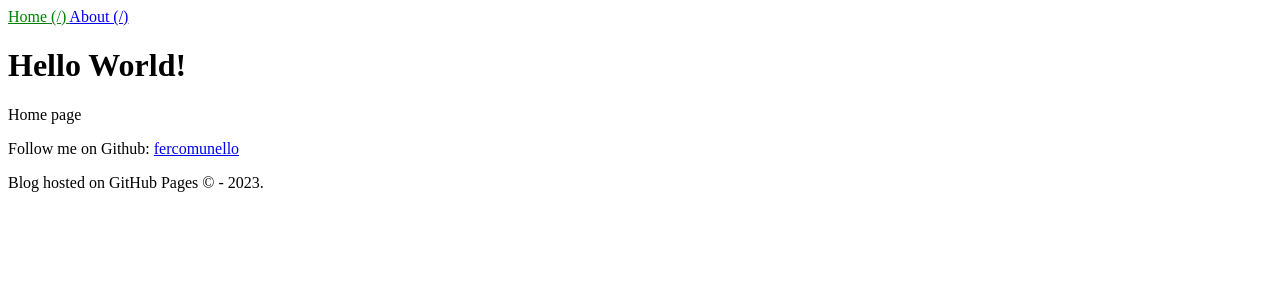
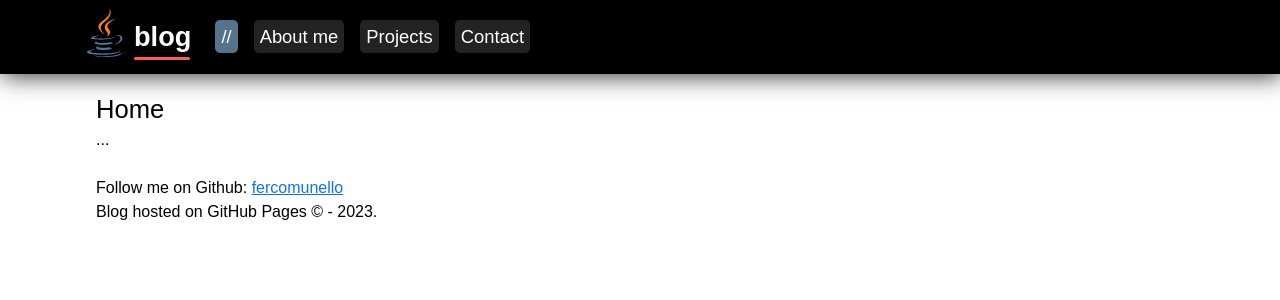
Before and after one commit to fercomunello/blog, a Jekyll site: the page built from index.html, in a window 1280 px wide. Shown: the top 300 px of the page. Built offline with Jekyll 4.4.1, drawn with Linux system fonts in a browser that asks for light colours.

Commit message:
Add initial CSS and layout

```diff
--- a/_config.yml
+++ b/_config.yml
@@ -42,7 +42,8 @@ plugins:
 # Excluded items can be processed by explicitly listing the directories or
 # their entries' file path in the `include:` list.
 #
-# exclude:
+exclude:
+  - .idea/
 #   - .sass-cache/
 #   - .jekyll-cache/
 #   - gemfiles/
--- a/_data/navigation.yaml
+++ b/_data/navigation.yaml
@@ -1,4 +1,8 @@
-- name: Home
+- name: //
   link: /
-- name: About
+- name: About me
   link: /about
+- name: Projects
+  link: /projects
+- name: Contact
+  link: /contact
--- a/_includes/navigation.html
+++ b/_includes/navigation.html
@@ -1,7 +1,12 @@
-<nav>
-    {% for item in site.data.navigation %}
-        <a href="{{ item.link }}" {% if page.url == item.link %}class="current"{% endif %}>
-            {{ item.name }} ({{ page.url }})
-        </a>
-    {% endfor %}
+<nav class="container">
+    <a class="blog-logo" href="/">blog</a>
+    <ul>
+        {% for item in site.data.navigation %}
+            <li>
+                <a href="{{ item.link }}" {% if page.url == item.link %}class="current"{% endif %}>
+                    {{ item.name }}
+                </a>
+            </li>
+        {% endfor %}
+    </ul>
 </nav>
--- a/_layouts/default.html
+++ b/_layouts/default.html
@@ -6,13 +6,14 @@
         <link rel="stylesheet" href="/assets/css/styles.css">
     </head>
     <body>
-        <header>
+        <header id="menu">
             {% include navigation.html %}
         </header>
-        <main>
+        <main id="content" class="container">
             {{ content }}
         </main>
-        <footer>
+        <footer class="container">
+            <br>
             {% if site.github.is_project_page %}
                 <p>Follow me on Github:
                     <a href="{{ site.github.owner_url }}">{{ site.github.owner_name }}</a>
--- /dev/null
+++ b/_sass/_reset.scss
@@ -0,0 +1,48 @@
+html, body, div, span, applet, object, iframe,
+h1, h2, h3, h4, h5, h6, p, blockquote, pre,
+a, abbr, acronym, address, big, cite, code,
+del, dfn, em, img, ins, kbd, q, s, samp,
+small, strike, strong, sub, sup, tt, var,
+b, u, i, center,
+dl, dt, dd, ol, ul, li,
+fieldset, form, label, legend,
+table, caption, tbody, tfoot, thead, tr, th, td,
+article, aside, canvas, details, embed,
+figure, figcaption, footer, header, hgroup,
+menu, nav, output, ruby, section, summary,
+time, mark, audio, video {
+    margin: 0;
+    padding: 0;
+    border: 0;
+    font-size: 100%;
+    font: inherit;
+    vertical-align: baseline;
+}
+
+article, aside, details, figcaption, figure,
+footer, header, hgroup, menu, nav, section {
+    display: block;
+}
+
+body {
+    line-height: 1;
+}
+
+ol, ul {
+    list-style: none;
+}
+
+blockquote, q {
+    quotes: none;
+}
+
+blockquote:before, blockquote:after,
+q:before, q:after {
+    content: '';
+    content: none;
+}
+
+table {
+    border-collapse: collapse;
+    border-spacing: 0;
+}
--- /dev/null
+++ b/_sass/header.scss
@@ -0,0 +1,191 @@
+@mixin dark-header {
+    --header-background-color: black;
+    --header-link-color: white;
+    --header-link-hover: rgba(130, 131, 133, 0.5);
+    --header-dash: #f85e5e;
+    --header-box-shadow: rgba(0, 0, 0, 0.8);
+}
+
+#menu {
+    @include dark-header;
+    display: flex;
+    align-items: center;
+    --header-height: 74px;
+    min-height: var(--header-height);
+
+    background-color: var(--header-background-color);
+    box-shadow: 2px 2px 23px var(--header-box-shadow);
+
+    a {
+        color: var(--header-link-color);
+        user-select: none;
+        text-decoration: none;
+    }
+
+    > nav {
+        display: flex;
+        gap: 16px;
+
+        > ul {
+            display: flex;
+            align-items: center;
+            gap: 16px;
+            font-size: 1.15rem;
+            margin-left: 8px;
+
+            a {
+                background: #232323;
+                padding: 6px;
+                border-radius: 5px;
+                &.current, &:hover {
+                    background: #56738c;
+                }
+            }
+        }
+
+        > .blog-logo {
+            font-weight: bold;
+            font-size: 1.7rem;
+            transition: .3s;
+            position: relative;
+            margin-left: 38px;
+
+            &::before {
+                content: '';
+                display: block;
+                position: absolute;
+                background: url('/assets/svg/java.svg') no-repeat;
+                width: 48px;
+                height: 48px;
+                left: -53px;
+                bottom: 0;
+            }
+
+            &::after {
+                content: '';
+                display: block;
+                position: absolute;
+                border-bottom: 0.2rem solid var(--header-dash);
+                width: 56px;
+                border-radius: 5px;
+                bottom: -3px;
+            }
+
+            &:hover {
+                cursor: pointer;
+                transform: scale(1.24);
+                transition: .3s;
+            }
+        }
+    }
+
+   /* nav > button[id='menu-mobile'] {
+        display: none;
+    } */
+
+   /* #menu {
+        display: flex;
+        gap: .5rem;
+
+        a {
+            padding: .6rem;
+
+            @media (min-width: 686px) {
+                &:hover {
+                    background: var(--header-link-hover);
+                    border-radius: 5px;
+                }
+            }
+        }
+    }*/
+
+    /*
+    @media (max-width: 685px) {
+        justify-content: space-between;
+
+        > #dashboard-link {
+            &:hover {
+                transform: unset;
+            }
+
+            @media (max-width: 322px) {
+                &:before {
+                    display: none;
+                }
+            }
+        }
+
+        nav {
+            margin-right: 18px;
+
+            &.active #menu {
+                visibility: visible;
+                overflow-y: auto;
+                height: auto;
+            }
+
+            &.active button span {
+                border-top-color: transparent;
+
+                &::before {
+                    transform: rotate(135deg);
+                }
+
+                &::after {
+                    transform: rotate(-135deg);
+                    top: -7px;
+                }
+            }
+
+            button[id='menu-mobile'] {
+                display: flex;
+    flex-direction: row;
+    align-items: center;
+
+                padding: .5rem 1rem;
+                cursor: pointer;
+                column-gap: .5rem;
+
+                span {
+                    display: block;
+                    border-top: 2px solid;
+                    color: black;
+                    width: 20px;
+
+                    &::before, &::after {
+                        position: relative;
+                         content: '';
+    display: block;
+                        height: 2px;
+                        background-color: currentColor;
+                        margin-top: 4px;
+                        transition: .3s;
+                    }
+                }
+            }
+
+            #menu {
+                display: block;
+    position: absolute;
+                background-color: var(--header-background-color);
+                height: 0;
+                top: calc(var(--header-height) + 2rem);
+                transition: .5s;
+                visibility: hidden;
+                overflow-y: hidden;
+                z-index: 1000;
+                border-radius: 0 0 0 10px;
+
+                li:hover {
+                    background: var(--header-link-hover);
+                }
+
+                a {
+                    display: block;
+                    margin-right: 3rem;
+                    margin-left: 6px;
+                }
+            }
+        }
+    }*/
+}
--- a/_sass/main.scss
+++ b/_sass/main.scss
@@ -1,3 +1,73 @@
-.current {
-    color: green;
+@import 'reset';
+@import 'header';
+
+:root {
+    --font-size: 1rem;
+    --container-width: 85vw;
 }
+
+body {
+    box-sizing: border-box;
+    scroll-behavior: smooth;
+    font-size: var(--font-size);
+    font-family: 'Arial', sans-serif;
+    text-rendering: optimizeLegibility;
+    line-height: 1.5;
+    --webkit-font-smoothing: antialiased;
+    --moz-osx-font-smoothing: grayscale;
+
+    a {
+        color: #1072f3;
+        text-decoration: underline;
+    }
+}
+
+.container {
+    width: var(--container-width);
+    margin: 0 calc((100vw - var(--container-width)) / 2);
+    height: auto;
+
+    @media (max-width: 650px) {
+        :root {
+            --container-width: 95vw;
+        }
+        width: var(--container-width);
+        margin: 0 1rem;
+    }
+}
+
+#content {
+    margin-top: 16px;
+}
+
+button {
+    font-size: inherit;
+}
+
+p {
+    font-size: inherit;
+}
+
+h1 {
+    font-size: calc(1.6 * var(--font-size));
+}
+
+h2 {
+    font-size: calc(1.5 * var(--font-size));
+}
+
+h3 {
+    font-size: calc(1.4 * var(--font-size));
+}
+
+h4 {
+    font-size: calc(1.3 * var(--font-size));
+}
+
+h5 {
+    font-size: calc(1.2 * var(--font-size));
+}
+
+h6 {
+    font-size: calc(1.1 * var(--font-size));
+}
--- a/index.html
+++ b/index.html
@@ -3,5 +3,5 @@ title: Home
 permalink: /
 layout: default
 ---
-<h1>{{ "Hello World!" }}</h1>
-<p>Home page</p>
+<h1>Home</h1>
+<p>...</p>
```
Also changed, not shown: assets/svg/java.svg (added).
